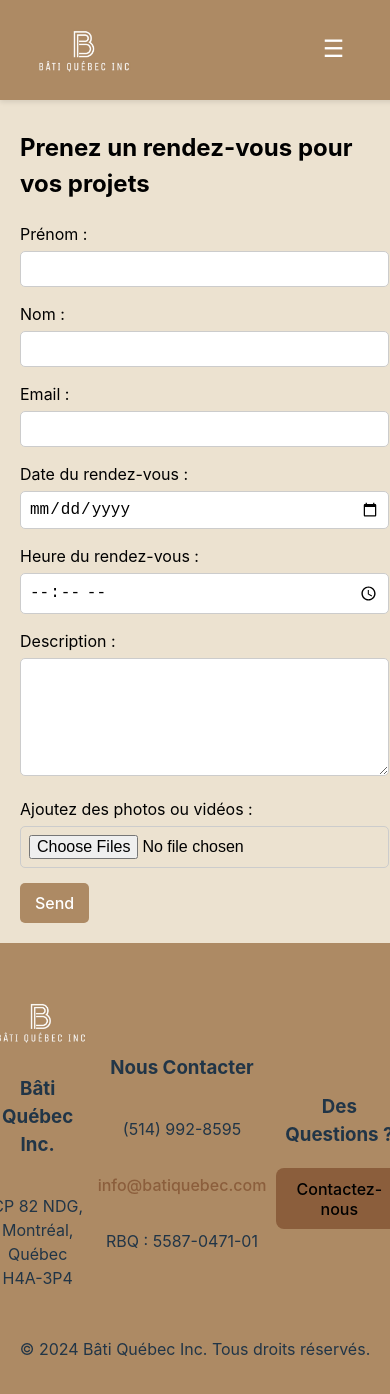
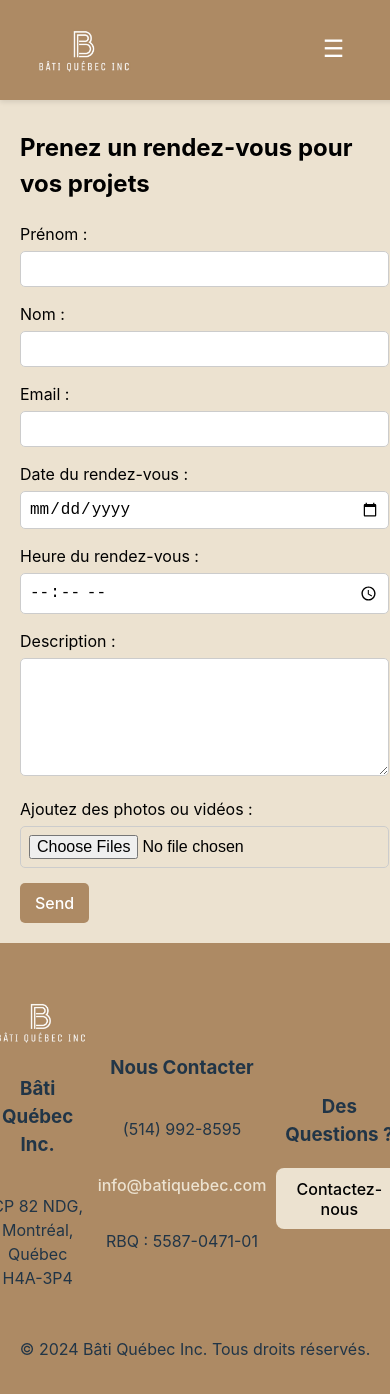
Before and after one commit to MyriamAssam/bati, a React (Vite) app: page /rdv in a window 390 px wide. Shown: the top 1394 px of the page. Built offline with nearby package versions, Linux system fonts and the light colour scheme.

Commit message:
Arrangement style css pour mobile

```diff
--- a/src/App.css
+++ b/src/App.css
@@ -26,6 +26,12 @@ body {
     transform: translateY(0);
   }
 }
+
+.fade-in {
+  opacity: 0;
+  animation: fadeInAnimation 1s ease-in-out forwards;
+}
+
 
 .head-text {
   position: relative;
@@ -240,14 +246,14 @@ main {
 
 .footer-section .footer-link {
 
-  color: #8B5E3C;
+  color: #ECE2D0;
 
 
 }
 
 .footer-button {
 
-  background-color: #8B5E3C;
+  background-color: #ECE2D0;
 
 
 }
```
